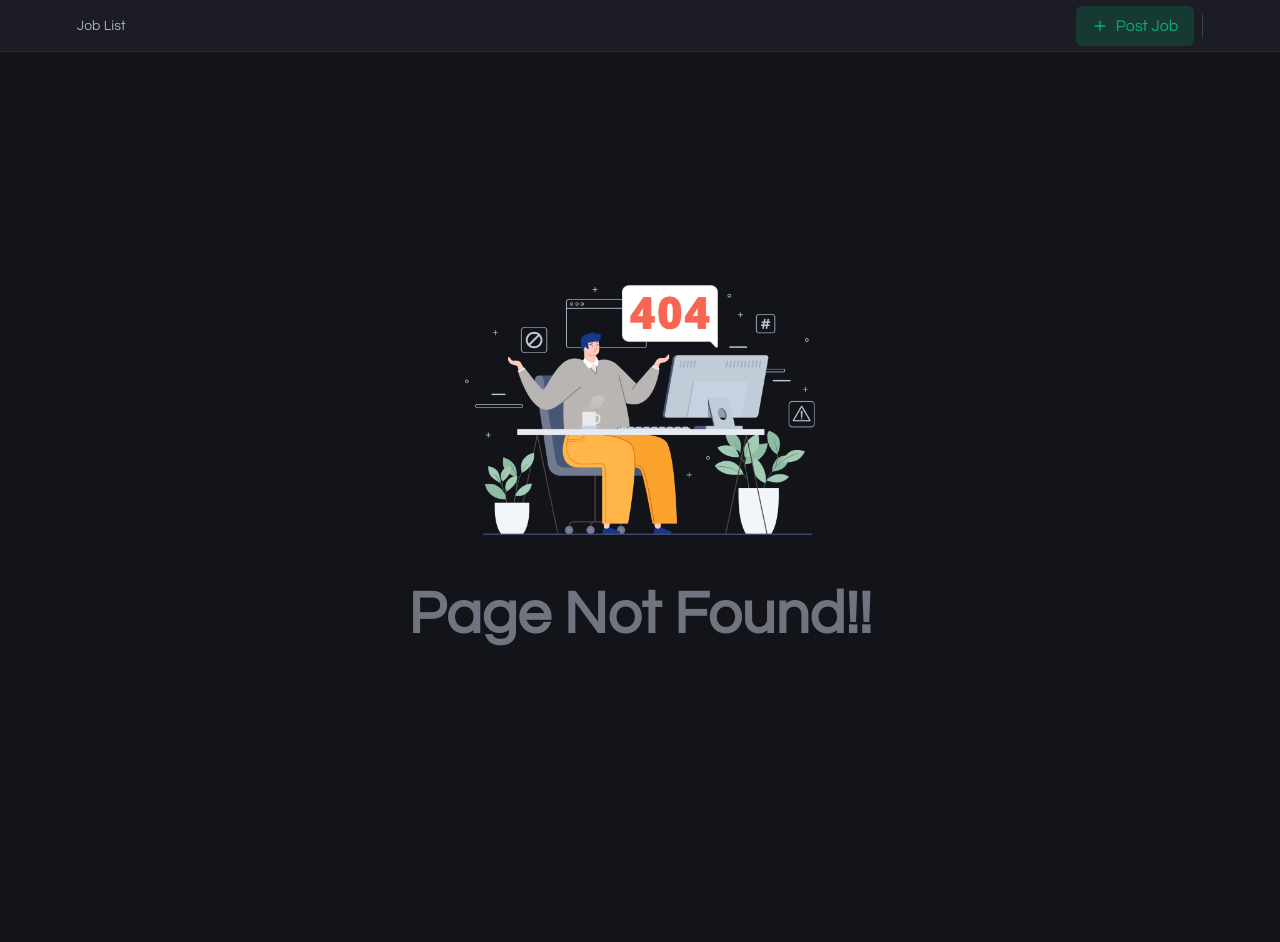
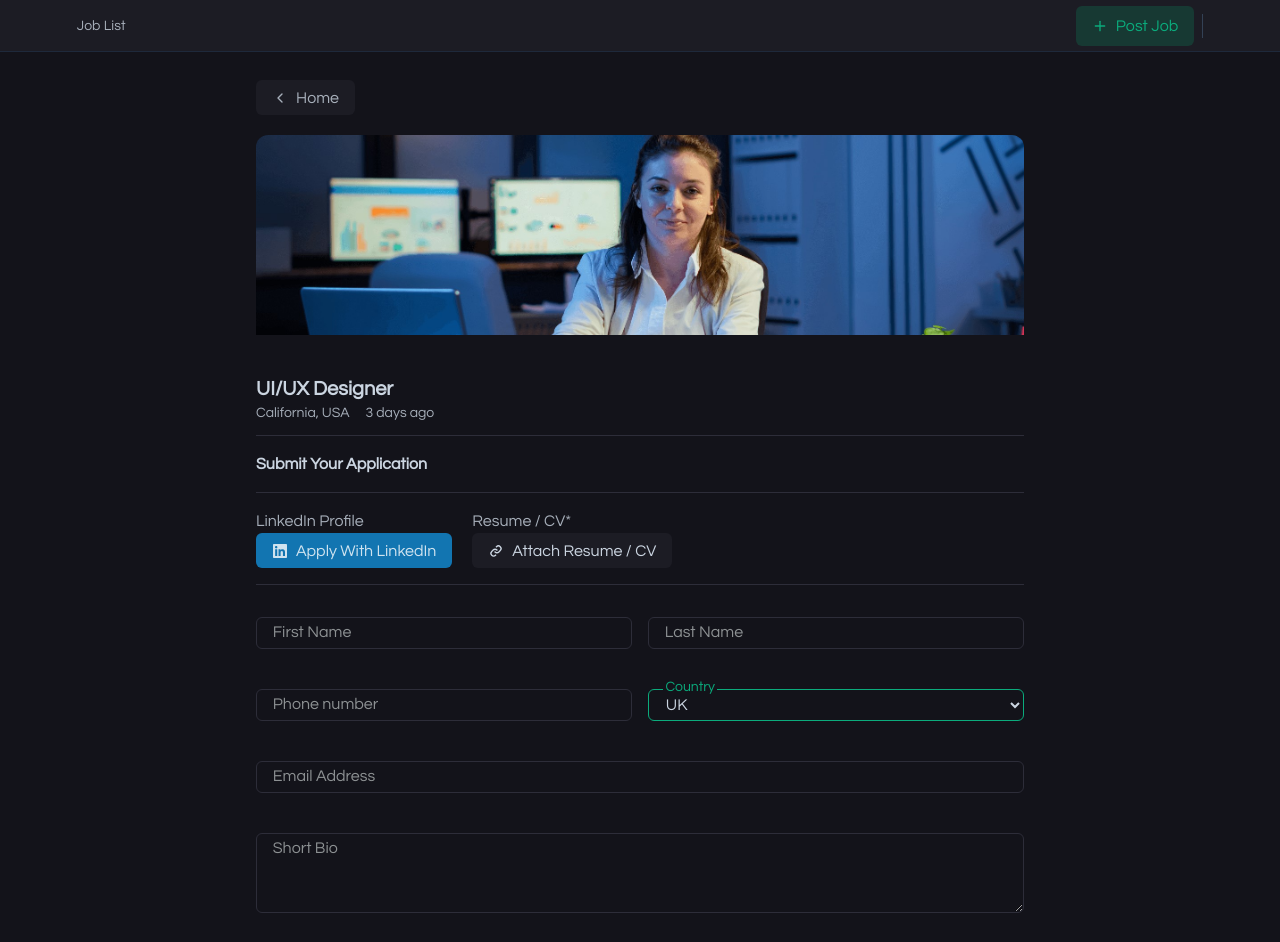
Before and after one commit to loichau1997/tragin-career, a Next.js app: page /jobs/apply/1 in a window 1280 px wide. Before the commit this address had no page. Shown: the top 942 px of the page. Before the commit the page ends 880 px from the top, so only its background shows below. Built offline with nearby package versions, Linux system fonts and the light colour scheme.

Commit message:
dynamic route add

```diff
--- a/components/jobs/JobList.js
+++ b/components/jobs/JobList.js
@@ -84,7 +84,11 @@ const JobList = ({ jobs, loading }) => {
                     </a>
                   </Link>
 
-                  <Link href="/apply">
+                  <Link
+                     href="/jobs/apply/[id]" as={`/jobs/apply/${job?.id}`}
+                  // href="/apply"
+
+                  >
                     <a className="btn btn-primary flex-shrink-0">apply now</a>
                   </Link>
                 </div>
--- a/package.json
+++ b/package.json
@@ -10,6 +10,7 @@
     "lint": "next lint"
   },
   "dependencies": {
+    "axios": "^1.4.0",
     "framer-motion": "^7.10.3",
     "next": "12.3.1",
     "nprogress": "^0.2.0",
--- /dev/null
+++ b/pages/api/fetch.js
@@ -0,0 +1,8 @@
+// pages/api/fetch.js
+import axios from "axios";
+
+export default async (req, res) => {
+  const url = req.query.url; // get the url from the query string
+  const response = await axios.get(`${url}apiKey=${process.env.SECRET_KEY}`); // fetch the data with the key
+  res.status(200).json({ data: response.data.Data }); // send the data back to the client
+};
--- /dev/null
+++ b/pages/api/singleFetch.js
@@ -0,0 +1,9 @@
+// pages/api/fetch.js
+import axios from "axios";
+
+export default async (req, res) => {
+  const url = req.query.url; // get the url from the query string
+  const id = req.query.id; // get the id from the query string
+  const response = await axios.get(`${url}${id}?apiKey=${process.env.SECRET_KEY}`); // fetch the data with the key and the id
+  res.status(200).json({ data: response.data }); // send the data back to the client
+};
--- a/pages/jobs/[id].js
+++ b/pages/jobs/[id].js
@@ -12,10 +12,10 @@ import Swal from "sweetalert2";
 const SingleJob = () => {
   const router = useRouter();
   const { id } = router.query;
-  console.log("id check", id)
+  // console.log("id check", id)
   const { data: job, loading } = useFetch(`${server}/api/v1/hiring-role/get/${id}?apiKey=g436739d6734gd6734`);
-console.log("loading test", loading)
-  console.log("only job from single job", job)
+// console.log("loading test", loading)
+  // console.log("only job from single job", job)
 // console.log("env test", process.env.KEY)
 
 
@@ -198,12 +198,18 @@ console.log("loading test", loading)
 
 
               <div className="flex justify-end mt-3">
-                <button
+                {/* <button
                 onClick={alertHandalar}
                   className="btn btn-primary flex-shrink-0"
                 >
                   apply now
-                </button>
+                </button> */}
+                <Link
+            href="/jobs/apply/[id]" as={`/jobs/apply/${job?.id}`}
+                  className="btn btn-primary flex-shrink-0"
+                >
+                  apply now
+                </Link>
               </div>
             </div>
           </div>
--- /dev/null
+++ b/pages/jobs/apply/[id].js
@@ -0,0 +1,182 @@
+/* eslint-disable @next/next/no-img-element */
+import { useRef, useState } from "react";
+import { BiFile, BiLink } from "react-icons/bi";
+import { FaLinkedin } from "react-icons/fa";
+import { FiChevronLeft } from "react-icons/fi";
+import Link from "next/link";
+import Swal from "sweetalert2";
+
+const Appy = () => {
+
+
+
+
+
+
+  const fileInput = useRef(null);
+  const [file, setFile] = useState("");
+
+  const alertHandalar = ()=>{
+    Swal.fire({
+      icon: 'info',
+      title: 'Oops...',
+      text: 'Sorry you can’t apply now. Very soon you will be able to apply. For now, you can only see job posts and enjoy multi-stage filtering and view details of the job. Thank you.',
+      showCancelButton: true,
+      confirmButtonColor: '#3085d6',
+      cancelButtonColor: '#d33',
+      confirmButtonText: 'Yes, got it!'
+    })
+  }
+
+  return (
+    <>
+      <div className="rounded max-w-3xl w-full mx-auto">
+        {/*---------------------------------------- Back to home button------------------------------------- */}
+        <button className="btn bg-slate-200 hover:bg-slate-300 dark:bg-dark-card dark:hover:bg-hover-color">
+          <Link href="/">
+            <a className="flex-align-center gap-2">
+              <FiChevronLeft />
+              <span>home</span>
+            </a>
+          </Link>
+        </button>
+
+        <div className="relative mt-5">
+          <img
+            src="/images/job.jpg"
+            alt=""
+            className="h-[200px] object-cover w-full rounded-tl-xl rounded-tr-xl"
+          />
+
+        </div>
+
+        <div className="mt-10">
+          <h1 className="text-xl font-semibold">UI/UX Designer</h1>
+          <p className="text-sm">
+            <span className="mr-4">California, USA</span>
+            <span>3 days ago</span>
+          </p>
+        </div>
+        <div className="py-4 mt-3 border-y dark:border-hover-color">
+          <h1 className="font-bold capitalize">submit your application</h1>
+        </div>
+        <div className="py-4 border-b dark:border-hover-color">
+          <div className="flex-align-center gap-5">
+            <div>
+              <p>LinkedIn Profile</p>
+              <button className="btn bg-[#1275B1] hover:bg-[#0f6397] text-white">
+                <a href="" className="flex-align-center gap-2">
+                  <FaLinkedin />
+                  <span>Apply with LinkedIn</span>
+                </a>
+              </button>
+            </div>
+
+            {/*---------------------------------------- File upload------------------------------------- */}
+            <div>
+              <input
+                type="file"
+                hidden
+                ref={fileInput}
+                onChange={(e) => setFile(e.target.files[0])}
+              />
+              <p>Resume / CV*</p>
+              <button
+                className="btn flex-align-center text-slate-300 gap-2 bg-dark-card hover:bg-hover-color"
+                onClick={() => fileInput.current.click()}
+              >
+                <BiLink />
+                <span>Attach Resume / CV</span>
+              </button>
+            </div>
+          </div>
+          {file && (
+            <div className="flex-align-center gap-2 mt-3 text-primary">
+              <BiFile />{" "}
+              <p>
+                {file.name.length > 20
+                  ? file.name.split(".")[0].slice(0, 20) +
+                    "..." +
+                    file.name.split(".")[1]
+                  : file.name}
+              </p>
+            </div>
+          )}
+        </div>
+
+        {/*---------------------------------------- Form------------------------------------- */}
+        <form className="mt-8">
+          <div className="flex-align-center flex-col sm:flex-row gap-4">
+            <div className="form-input w-full sm:flex-1 relative">
+              <input
+                type="text"
+                name="name"
+                className="input"
+
+
+                required
+              />
+              <label htmlFor="name">First Name</label>
+            </div>
+            <div className="form-input w-full sm:flex-1 relative">
+              <input
+                type="text"
+                name="name"
+                className="input"
+
+
+                required
+              />
+              <label htmlFor="name">Last Name</label>
+            </div>
+          </div>
+          <div className="flex-align-center flex-col sm:flex-row gap-4 mt-5">
+            <div className="form-input w-full sm:flex-1 relative">
+              <input type="number" name="phone" className="input" required />
+              <label htmlFor="phone">Phone number</label>
+            </div>
+            <div className="form-input w-full sm:flex-1 relative">
+              <select className="input" required>
+                <option value="uganda">UK</option>
+                <option value="uganda">USA</option>
+                <option value="uganda">Vietnam</option>
+                <option value="uganda">Bangladesh</option>
+                <option value="uganda">Pakistan</option>
+                <option value="uganda">India</option>
+              </select>
+              <label htmlFor="name">Country</label>
+            </div>
+          </div>
+          <div className="form-input w-full sm:flex-1 relative mt-5">
+            <input
+              type="text"
+              name="email"
+              className="input"
+
+
+              required
+            />
+            <label htmlFor="email">Email Address</label>
+          </div>
+          <div className="form-input w-full sm:flex-1 relative mt-5">
+            <textarea
+              name="name"
+              className="input !h-20 pt-2"
+              required
+            ></textarea>
+            <label htmlFor="name">Short Bio</label>
+          </div>
+          <div className="input-check">
+            <input type="checkbox" name="" id="terms" />
+            <label htmlFor="terms">I agree to the terms & conditions</label>
+          </div>
+          <button onClick={alertHandalar} className="btn btn-primary w-full my-4">
+            submit application
+          </button>
+        </form>
+      </div>
+    </>
+  );
+};
+
+export default Appy;
```
Also changed, not shown: 2 other files (tests, documents, lock files or other folders).
